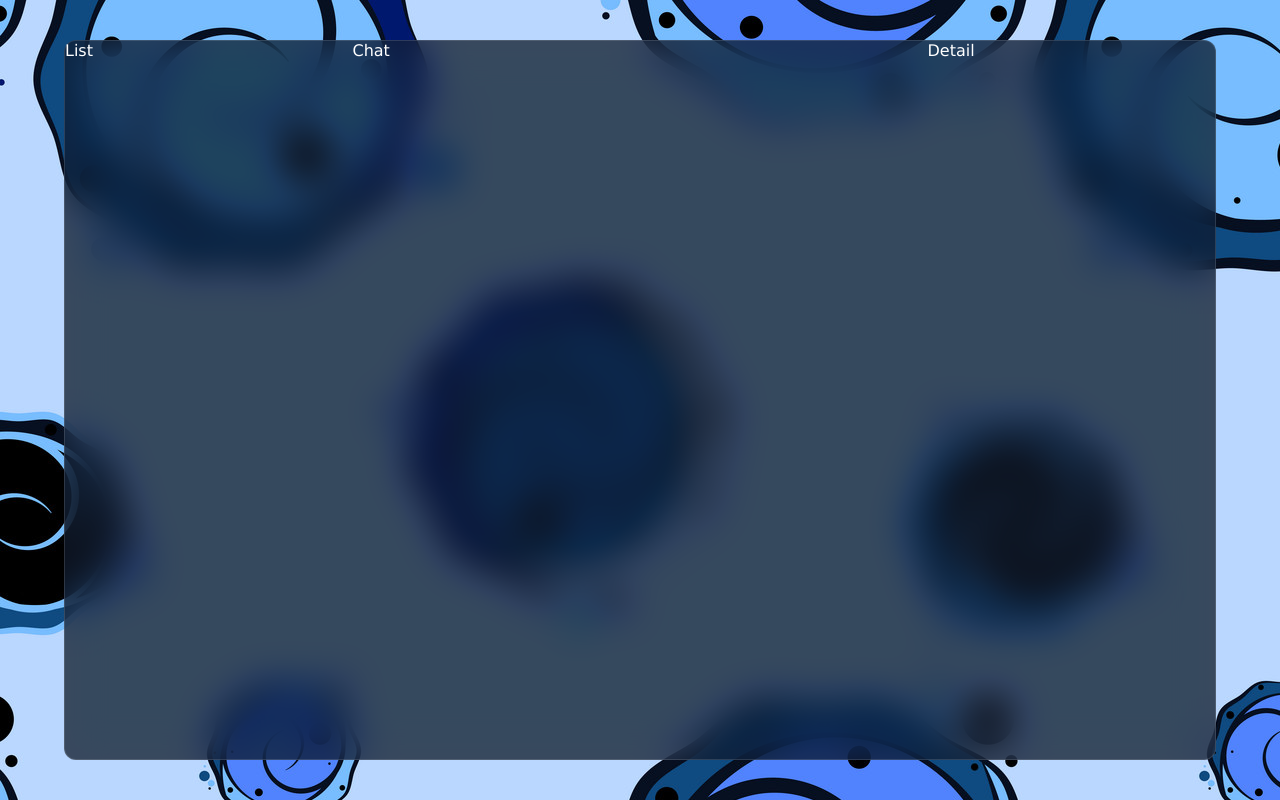
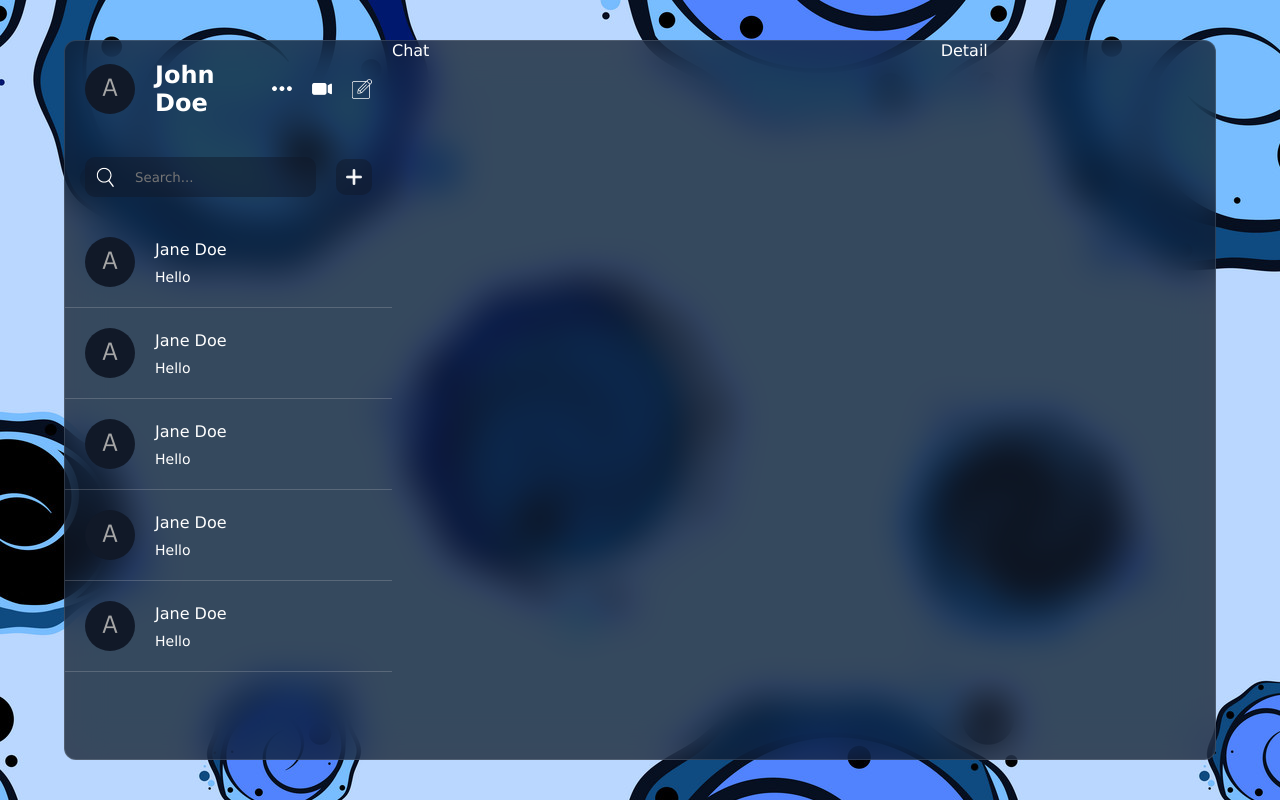
Before and after one commit to Anil-Kumar-TP/fullstack-chat-app, a React (Vite) app: page / in a window 1280 px wide. Built offline with nearby package versions, Linux system fonts and the light colour scheme.

Commit message:
Created the static layout for the List component

```diff
--- a/src/components/list/List.jsx
+++ b/src/components/list/List.jsx
@@ -1,9 +1,14 @@
 import React from 'react'
 import './list.css'
+import Userinfo from './userInfo/Userinfo';
+import ChatList from './chatList/ChatList';
 
 const List = () => {
   return (
-    <div className='list'>List</div>
+    <div className='list'>
+      <Userinfo />
+      <ChatList/>
+    </div>
   )
 }
 
--- /dev/null
+++ b/src/components/list/chatList/ChatList.jsx
@@ -0,0 +1,55 @@
+import React, { useState } from 'react'
+import './chatList.css';
+
+const ChatList = () => {
+    const [addMode, setAddMode] = useState(false);
+
+  return (
+    <div className='chatList'>
+        <div className="search">
+            <div className="searchBar">
+                <img src="./search.png" alt="" />
+                <input type="text" placeholder='Search...'/>
+             </div>
+              <img src={addMode ? "./minus.png" : "./plus.png"} alt="" className='add' onClick={()=>setAddMode((prev)=>!prev)}/>
+        </div>
+        <div className="item">
+            <img src="./avatar.png" alt="" />
+            <div className="texts">
+                <span>Jane Doe</span>
+                <p>Hello</p>
+            </div>
+        </div>
+        <div className="item">
+            <img src="./avatar.png" alt="" />
+            <div className="texts">
+                <span>Jane Doe</span>
+                <p>Hello</p>
+            </div>
+        </div>
+        <div className="item">
+            <img src="./avatar.png" alt="" />
+            <div className="texts">
+                <span>Jane Doe</span>
+                <p>Hello</p>
+            </div>
+        </div>
+        <div className="item">
+            <img src="./avatar.png" alt="" />
+            <div className="texts">
+                <span>Jane Doe</span>
+                <p>Hello</p>
+            </div>
+        </div>
+        <div className="item">
+            <img src="./avatar.png" alt="" />
+            <div className="texts">
+                <span>Jane Doe</span>
+                <p>Hello</p>
+            </div>
+        </div>
+    </div>
+  )
+}
+
+export default ChatList;
--- /dev/null
+++ b/src/components/list/chatList/chatList.css
@@ -0,0 +1,73 @@
+.chatList{
+    flex: 1;
+    overflow: scroll;
+
+    .search{
+        display: flex;
+        align-items: center;
+        gap: 20px;
+        padding: 20px;
+
+        .searchBar{
+            flex: 1;
+            background-color: rgba(17, 25, 40, 0.5);
+            display: flex;align-items: center;
+            gap: 20px;
+            border-radius: 10px;
+            padding: 10px;
+
+            input{
+                background-color: transparent;
+                border: none;
+                outline: none;
+                color: white;
+                flex: 1;
+            }
+
+            img{
+                width: 20px;
+                height: 20px;
+            }
+        }
+
+        .add{
+            width: 36px;
+            height: 36px;
+            background-color: rgba(17, 25, 40, 0.5);
+            padding: 10px;
+            border-radius: 10px;
+            cursor: pointer;
+        }
+    }
+
+    .item{
+        display: flex;
+        align-items: center;
+        gap: 20px;
+        padding: 20px;
+        cursor: pointer;
+        border-bottom: 1px solid #dddddd35;
+
+        img{
+            width: 50px;
+            height: 50px;
+            border-radius: 50%;
+            object-fit: cover;
+        }
+
+        .texts{
+            display: flex;
+            flex-direction: column;
+            gap: 10px;
+
+            span{
+                font-weight: 500;
+            }
+
+            p{
+                font-size: 14px;
+                font-weight: 300;
+            }
+        }
+    }
+}
--- a/src/components/list/list.css
+++ b/src/components/list/list.css
@@ -1,3 +1,5 @@
 .list{
     flex: 1;
+    display: flex;
+    flex-direction: column;
 }
--- /dev/null
+++ b/src/components/list/userInfo/Userinfo.jsx
@@ -0,0 +1,20 @@
+import React from 'react'
+import './userinfo.css';
+
+const Userinfo = () => {
+  return (
+    <div className='userInfo'>
+        <div className="user">
+            <img src="./avatar.png" alt="" />
+            <h2>John Doe</h2>
+        </div>
+        <div className="icons">
+            <img src="../more.png" alt="" />
+            <img src="../video.png" alt="" />
+            <img src="../edit.png" alt="" />
+        </div>
+    </div>
+  )
+}
+
+export default Userinfo;
--- /dev/null
+++ b/src/components/list/userInfo/userinfo.css
@@ -0,0 +1,30 @@
+.userInfo{
+    padding: 20px;
+    display: flex;
+    align-items: center;
+    justify-content: space-between;
+
+    .user{
+        display: flex;
+        align-items: center;
+        gap: 20px;
+
+        img{
+            width: 50px;
+            height: 50px;
+            border-radius: 50%;
+            object-fit: cover;
+        }
+    }
+
+    .icons{
+        display: flex;
+        gap: 20px;
+
+        img{
+            width: 20px;
+            height: 20px;
+            cursor: pointer;
+        }
+    }
+}
--- a/src/index.css
+++ b/src/index.css
@@ -15,6 +15,12 @@
   color: white;
 }
 
+html{
+  ::-webkit-scrollbar {
+    display: none;
+  }
+}
+
 .container{
   width: 90vw;
   height: 90vh;
```
